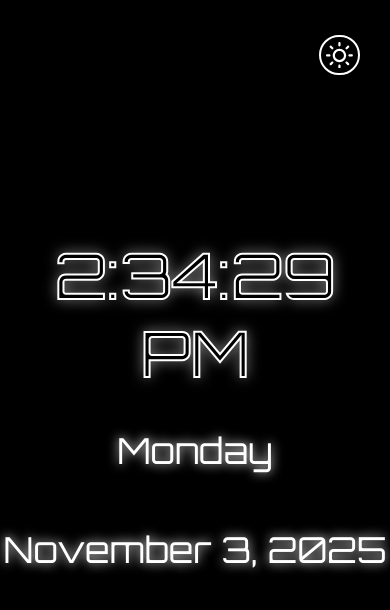
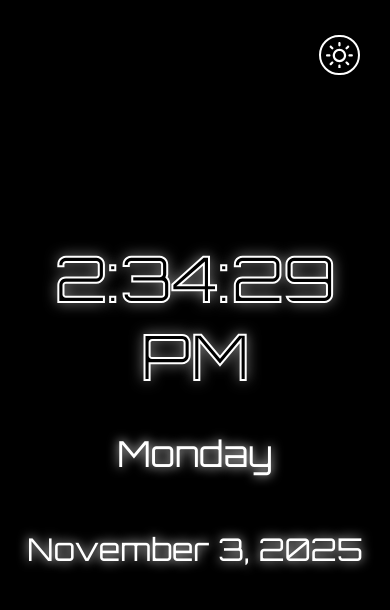
Before and after one commit to MaHmOoD1122/Clock-project, a plain HTML site: page index.html in a window 390 px wide. Drawn offline with Linux system fonts and the light colour scheme.

Commit message:
Update clock width and date font size in media query
Increase width of clock and adjust date font size for smaller screens.

```diff
--- a/style.css
+++ b/style.css
@@ -29,6 +29,7 @@ body {
 .clock {
   font-size: 9rem;
   display: flex;
+  width: 32rem;
   color: black;
   -webkit-text-stroke: 2px white;
   align-self: center;
@@ -123,4 +124,7 @@ body {
   html {
     font-size: 56%;
   }
+  .date{
+    font-size: 3.5rem;
+  }
 }
```
